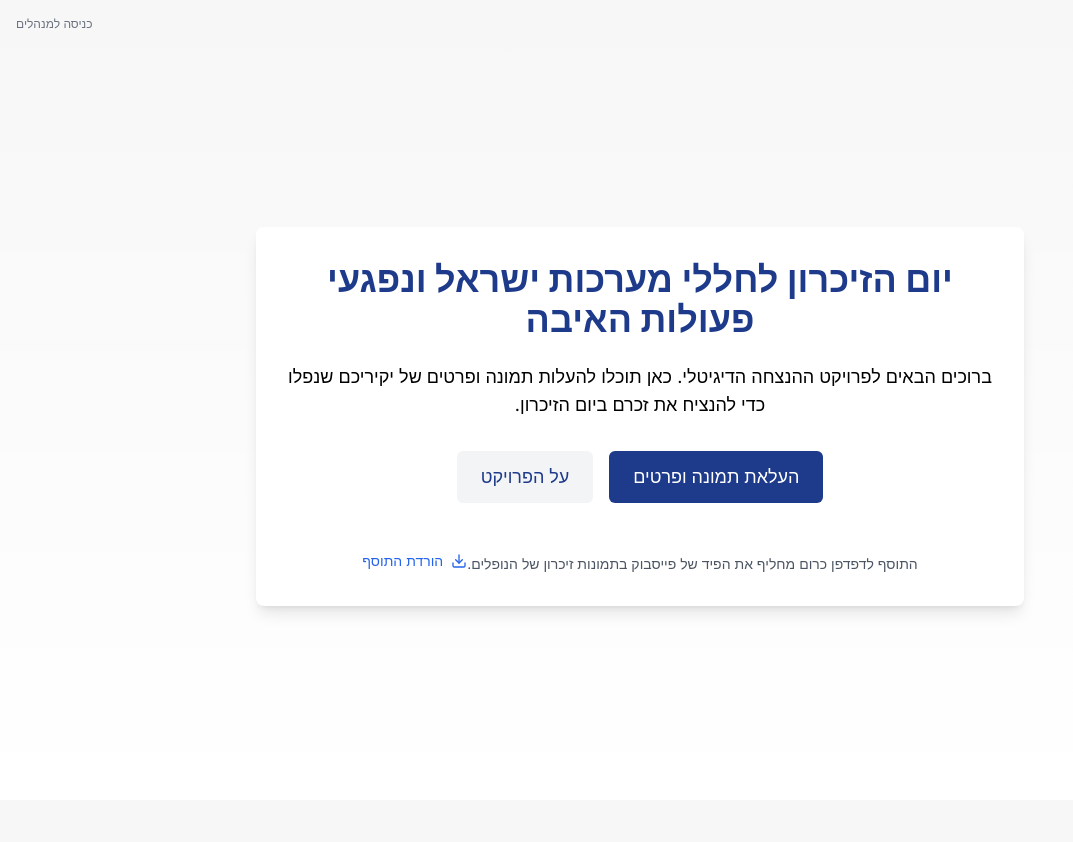
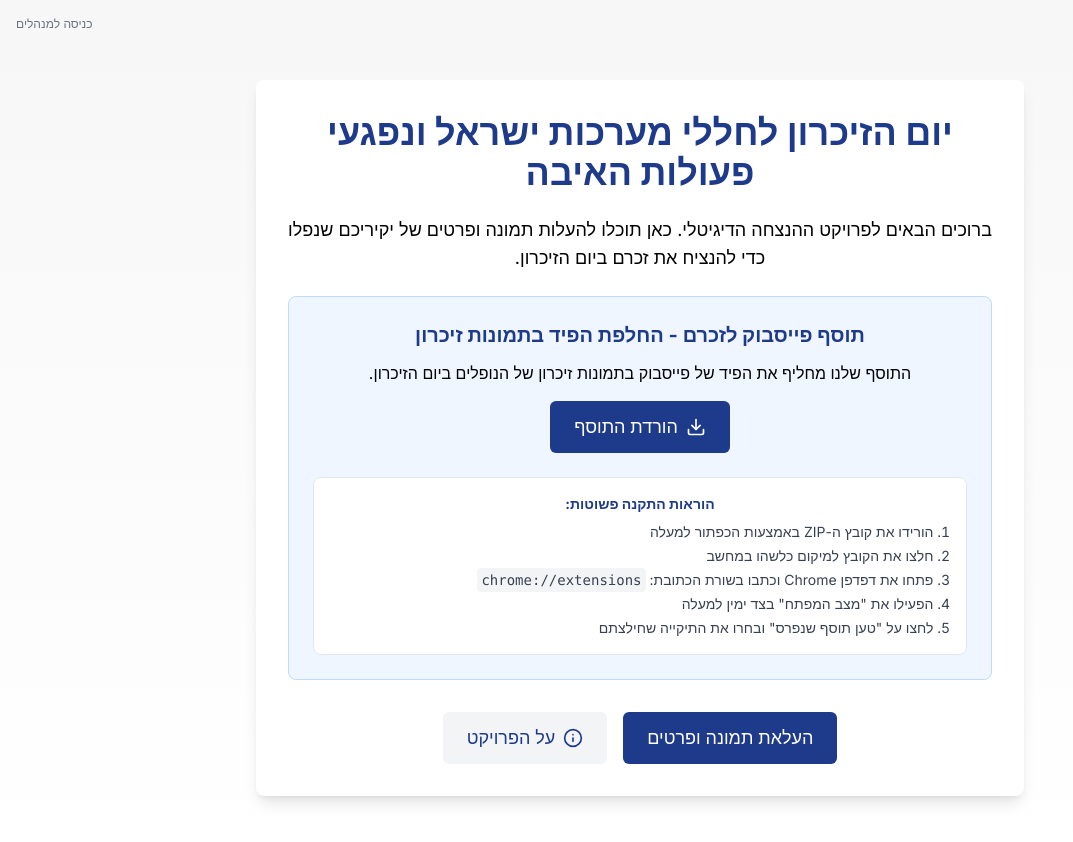
Before and after one commit to aviz85/facebook-memorial, a Next.js app: page / in a window 1280 px wide. Shown: the whole page, without its empty margins (0-1073 px from the left). Before the commit the page ends 800 px from the top, so only its background shows below. Built offline with nearby package versions, Linux system fonts and the light colour scheme.

Commit message:
Improved homepage UX with prominent extension download and simple installation instructions

```diff
--- a/app/components/ExtensionDownloadLink.tsx
+++ b/app/components/ExtensionDownloadLink.tsx
@@ -1,17 +1 @@
-'use client';
-
-import Link from 'next/link';
-import { FiDownload } from 'react-icons/fi';
-
-export default function ExtensionDownloadLink() {
-  return (
-    <Link
-      href="/downloads/facebook-memorial-extension.zip"
-      download
-      className="inline-flex items-center gap-2 text-blue-600 dark:text-blue-400 hover:underline"
-    >
-      <FiDownload className="h-4 w-4" />
-      <span>הורדת התוסף</span>
-    </Link>
-  );
-}
+// File removed - functionality moved directly to page.tsx
--- a/app/page.tsx
+++ b/app/page.tsx
@@ -3,7 +3,7 @@
 import { useState, useEffect } from 'react';
 import Link from 'next/link'
 import AboutModal from './components/AboutModal';
-import ExtensionDownloadLink from './components/ExtensionDownloadLink';
+import { FiDownload, FiInfo } from 'react-icons/fi';
 
 export default function Home() {
   const [isAboutModalOpen, setIsAboutModalOpen] = useState(false);
@@ -31,12 +31,44 @@ export default function Home() {
             יום הזיכרון לחללי מערכות ישראל ונפגעי פעולות האיבה
           </h1>
 
-          <p className="text-lg mb-8">
+          <p className="text-lg mb-6">
             ברוכים הבאים לפרויקט ההנצחה הדיגיטלי. כאן תוכלו להעלות תמונה ופרטים של יקיריכם שנפלו
             כדי להנציח את זכרם ביום הזיכרון.
           </p>
 
-          <div className="flex flex-col md:flex-row gap-4 justify-center mt-8">
+          {/* Extension Download Section */}
+          <div className="bg-blue-50 dark:bg-gray-700 p-6 rounded-lg border border-blue-200 dark:border-gray-600 mb-8">
+            <h2 className="text-xl font-bold text-memorial-blue dark:text-white mb-3">
+              תוסף פייסבוק לזכרם - החלפת הפיד בתמונות זיכרון
+            </h2>
+            <p className="mb-4">
+              התוסף שלנו מחליף את הפיד של פייסבוק בתמונות זיכרון של הנופלים ביום הזיכרון.
+            </p>
+
+            <div className="flex justify-center mb-6">
+              <Link
+                href="/dist/facebook-memorial-extension.zip"
+                download
+                className="bg-memorial-blue text-white px-6 py-3 rounded-md text-lg font-medium hover:bg-blue-800 transition-colors inline-flex items-center gap-2"
+              >
+                <FiDownload className="h-5 w-5" />
+                <span>הורדת התוסף</span>
+              </Link>
+            </div>
+
+            <div className="text-sm bg-white dark:bg-gray-800 p-4 rounded-lg border border-gray-200 dark:border-gray-600">
+              <h3 className="font-bold mb-2 text-memorial-blue dark:text-white">הוראות התקנה פשוטות:</h3>
+              <ol className="list-decimal list-inside text-right space-y-1 text-gray-700 dark:text-gray-300">
+                <li>הורידו את קובץ ה-ZIP באמצעות הכפתור למעלה</li>
+                <li>חלצו את הקובץ למיקום כלשהו במחשב</li>
+                <li>פתחו את דפדפן Chrome וכתבו בשורת הכתובת: <code dir="ltr" className="bg-gray-100 dark:bg-gray-700 p-1 rounded">chrome://extensions</code></li>
+                <li>הפעילו את "מצב המפתח" בצד ימין למעלה</li>
+                <li>לחצו על "טען תוסף שנפרס" ובחרו את התיקייה שחילצתם</li>
+              </ol>
+            </div>
+          </div>
+
+          <div className="flex flex-col md:flex-row gap-4 justify-center mt-4">
             <Link
               href="/submit"
               className="bg-memorial-blue text-white px-6 py-3 rounded-md text-lg font-medium hover:bg-blue-800 transition-colors"
@@ -46,17 +78,11 @@ export default function Home() {
 
             <button
               onClick={() => setIsAboutModalOpen(true)}
-              className="bg-gray-100 dark:bg-gray-700 text-memorial-blue dark:text-white px-6 py-3 rounded-md text-lg font-medium hover:bg-gray-200 dark:hover:bg-gray-600 transition-colors"
+              className="bg-gray-100 dark:bg-gray-700 text-memorial-blue dark:text-white px-6 py-3 rounded-md text-lg font-medium hover:bg-gray-200 dark:hover:bg-gray-600 transition-colors inline-flex items-center justify-center gap-2"
             >
-              על הפרויקט
+              <FiInfo className="h-5 w-5" />
+              <span>על הפרויקט</span>
             </button>
-          </div>
-
-          <div className="mt-12 text-sm text-gray-600 dark:text-gray-400">
-            <p>
-              התוסף לדפדפן כרום מחליף את הפיד של פייסבוק בתמונות זיכרון של הנופלים.
-              <ExtensionDownloadLink />
-            </p>
           </div>
         </div>
       </div>
```
Also changed, not shown: 1 other file (tests, documents, lock files or other folders).
